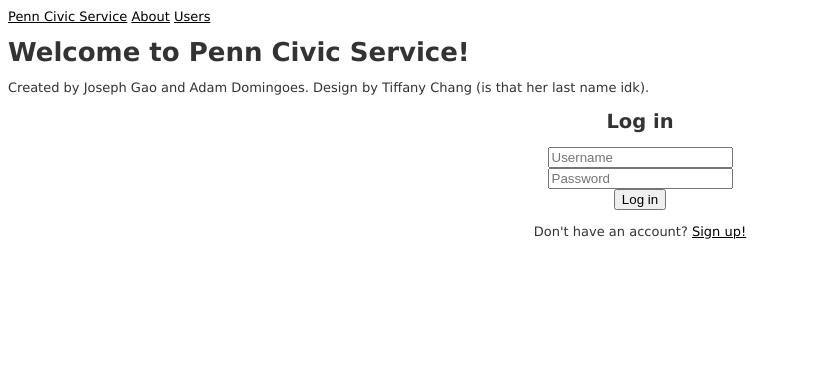
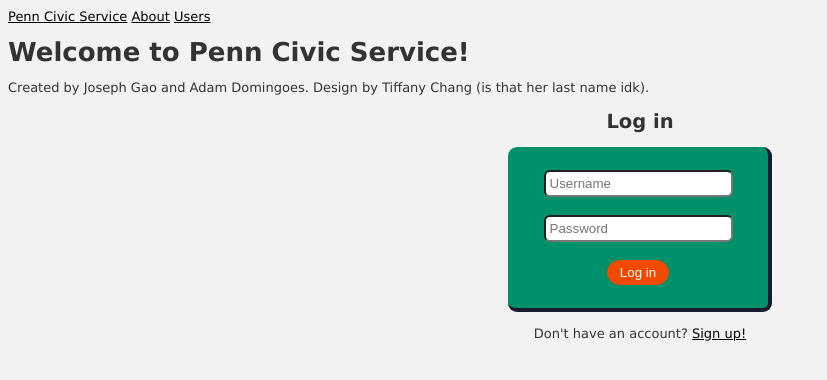
Before and after one commit to pennlabs/Penn-Civic-Service, a Rails app: page / in a window 1280 px wide. Shown: the top 380 px of the page, without its empty margins (0-827 px from the left). Run offline with Rails 7, Linux system fonts and the light colour scheme; style sheets or scripts are compiled from the project's sources; some libraries are stand-ins or nearby versions.

Commit message:
Style and structure fixes with login screen

```diff
--- a/app/assets/stylesheets/welcome.scss
+++ b/app/assets/stylesheets/welcome.scss
@@ -1,3 +1,26 @@
-// Place all the styles related to the welcome controller here.
-// They will automatically be included in application.css.
-// You can use Sass (SCSS) here: http://sass-lang.com/
+form {
+    text-size: 12 pt;
+}
+input {
+    border-radius: 6px;
+    padding: 4px;
+}
+.formStyle {
+    width: 250px;
+    background: #00916A;
+    padding: 5px;
+    border-radius: 9px;
+    border-right: solid 4px #191C2F;
+    border-bottom: solid 4px #191C2F;
+}
+body {
+    background-color: #F2F2F2;
+}
+input[type="submit"]{
+    background: #F24901;
+    border: 1px solid #F24901;
+    color: white;
+    width: 25%;
+    border-radius: 20px;
+
+}
--- a/app/views/sessions/_new.html.erb
+++ b/app/views/sessions/_new.html.erb
@@ -1,11 +1,19 @@
+<div class="formStyle">
 <%= form_tag('/login') do %>
+  <br>
   <div>
     <%= text_field_tag :username, nil, placeholder: 'Username' %>
   </div>
+  <br>
   <div>
     <%= password_field_tag :password, nil, placeholder: 'Password' %>
   </div>
+  <br>
+
   <div>
     <%= submit_tag "Log in" %>
   </div>
+  <br>
+
 <% end %>
+</div>
```
